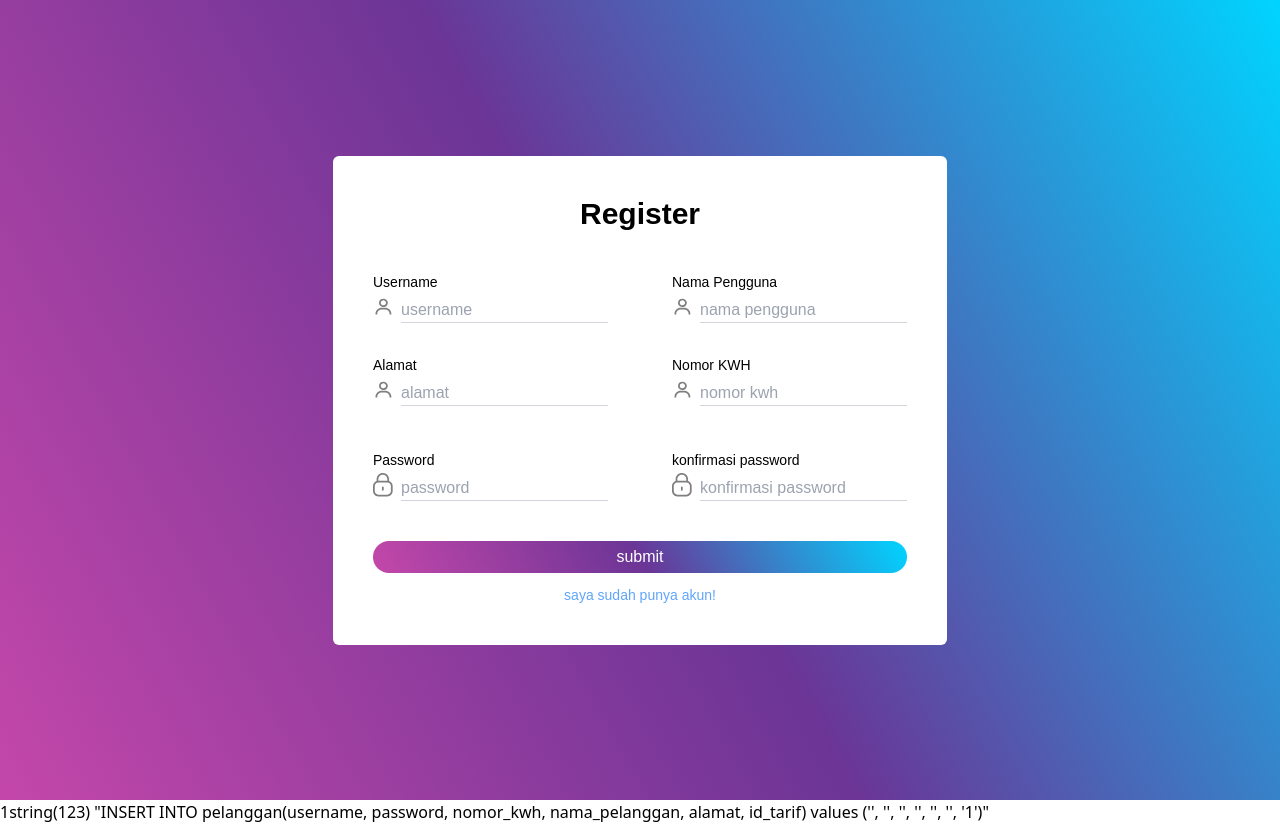
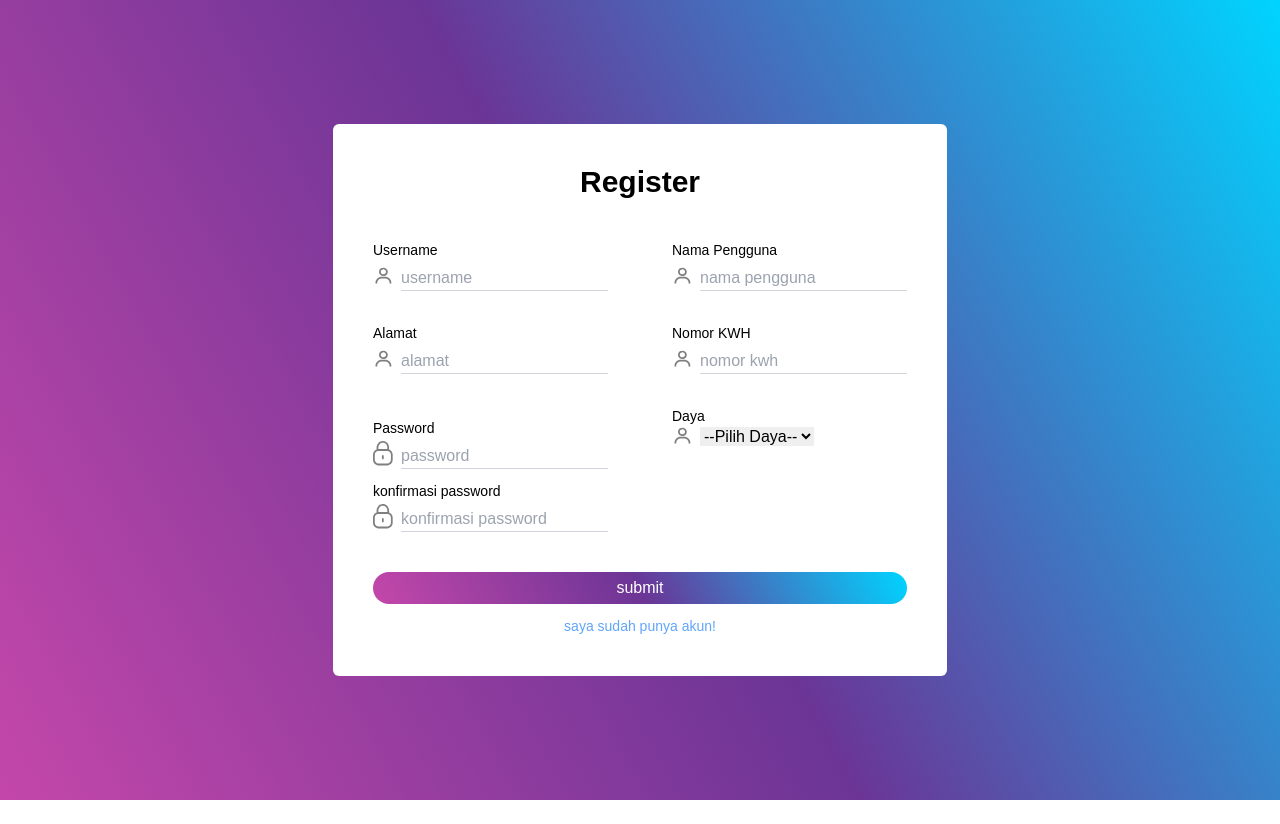
Before and after one commit to arnoldart/ppob, a PHP site: page /auth/register.php in a window 1280 px wide. After the commit the page ends 800 px from the top, so only its background shows below. Run offline with PHP 8.4, Linux system fonts and the light colour scheme; data that the repository does not hold is empty.

Commit message:
added file prosesRegister.php

```diff
--- a/pages/auth/register.php
+++ b/pages/auth/register.php
@@ -1,3 +1,11 @@
+<?php
+
+require '../../config/conn.php';
+
+$queryDaya = mysqli_query($conn, "SELECT * FROM tarif");
+
+?>
+
 <html lang="en">
 <head>
   <meta charset="UTF-8">
@@ -11,7 +19,7 @@
 
   <main class="flex justify-center items-center h-screen background-gradient">
     <div class="flex flex-col bg-white rounded-md p-10">
-      <form action="" method="GET">
+      <form action="../../utils/prosesRegister.php" method="GET">
         <p class="text-center text-3xl font-bold mb-5">Register</p>
         <div class="my-10">
           <div class="flex items-center">
@@ -46,7 +54,8 @@
               </div>
             </div>
           </div>
-          <div class="flex items-center">
+          <div class="flex">
+            <div>
               <div class="mr-16">
                 <p class="text-sm mt-3">Password</p>
                 <div class="flex items-center">
@@ -62,6 +71,19 @@
                 </div>
               </div>
             </div>
+            <div>
+              <p class="text-sm">Daya</p>
+              <div class="flex items-center">
+                <img class="w-5 mr-2" src="../../icon/user.svg" alt="nomor kwh">
+                <select name="tarif">
+                  <option value="">--Pilih Daya--</option>
+                  <?php while ( $rowDaya = mysqli_fetch_assoc($queryDaya) ) {?>
+                    <option value="<?= $rowDaya['id_tarif']?>"><?= $rowDaya['daya'];?> </option>
+                  <?php }?>
+                </select>
+              </div>
+            </div>
+          </div>
         </div>
         <button class="text-white py-1 rounded-2xl w-full background-gradient">submit</button>
         <a href="./login.php">
@@ -73,33 +95,3 @@
 
 </body>
 </html>
-
-<?php
-
-require "../../config/conn.php";
-
-$username = @$_GET['username'];
-$password = @$_GET['password'];
-$konfimasiPassword = @$_GET['konfirmasiPassword'];
-$nomorKwh = @$_GET['nomorKwh'];
-$namaPengguna = @$_GET['namaPengguna'];
-$alamat = @$_GET['alamat'];
-$idTarif = 1;
-
-echo $username, $password, $konfimasiPassword, $nomorKwh, $namaPengguna, $alamat, $idTarif;
-
-// $tests = mysqli_query($conn, 'INSERT INTO tarif(daya, tarifperkwh) values ()');
-$test = "INSERT INTO pelanggan(username, password, nomor_kwh, nama_pelanggan, alamat, id_tarif) values ('".$username."', '".$password."', '".$konfimasiPassword."', '".$nomorKwh."', '".$namaPengguna."', '".$alamat."', '".$idTarif."')";
-
-var_dump($test);
-
-// $query = mysqli_query($conn, $test);
-
-// if($query) {
-//   echo 'berhasil';
-//   return ;
-// } else {
-//   echo 'gagal';
-// }
-
-?>
```
Also changed, not shown: utils/prosesRegister.php (added, +33 -0 lines), utils/level.php (added), utils/prosesLogin.php (added). Lines whose indentation alone changed are shown as unchanged.
